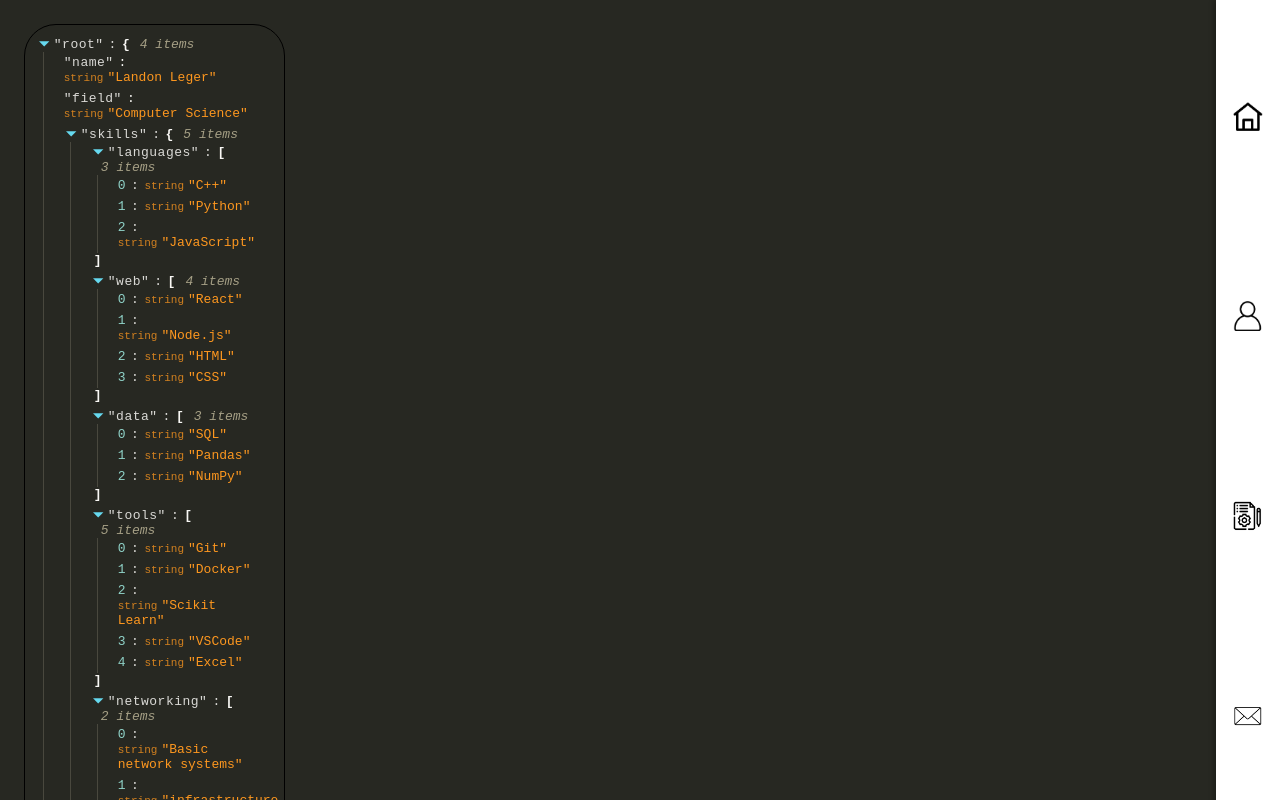
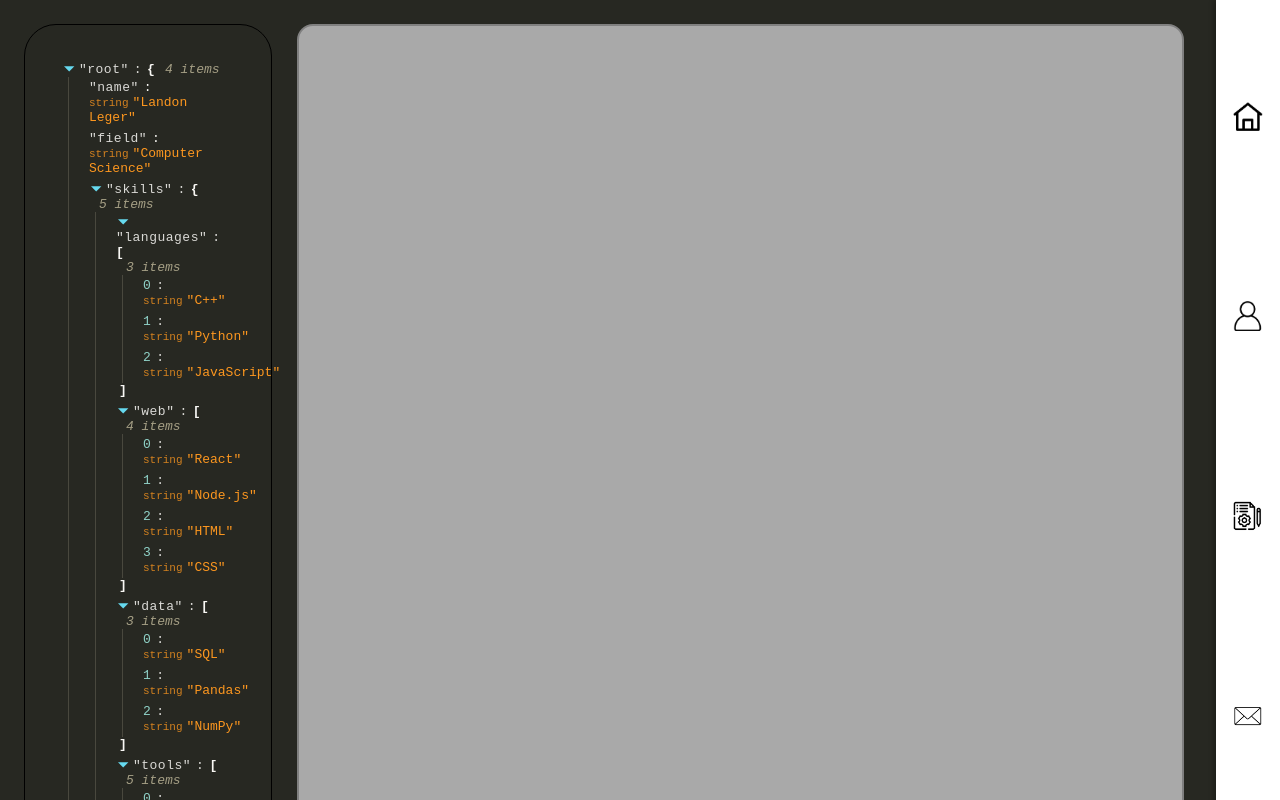
Before and after one commit to llege072/Online-Resume, a React (Create React App) app: page /about in a window 1280 px wide. Shown: the top 800 px of the page. Built offline with nearby package versions, Linux system fonts and the light colour scheme.

Commit message:
Still working on Home and About Me css styles

```diff
--- a/src/components/aboutMe.js
+++ b/src/components/aboutMe.js
@@ -11,7 +11,7 @@ function AboutMe(){
             web: ["React", "Node.js", "HTML", "CSS"],
             data: ["SQL", "Pandas", "NumPy"],
             tools: ["Git", "Docker","Scikit Learn", "VSCode", "Excel"],
-            networking: ["Basic network systems", "infrastructure management    "]
+            networking: ["Basic network systems", "Infra management"]
         },
         interests: {
             web: ["Full Stack", "Databases", "UI design"],
@@ -26,7 +26,9 @@ function AboutMe(){
                 <div className="json-box">
                     <ReactJson src={data} theme="monokai" collapsed={false} />
                 </div>
+                <div className="box">
 
+                </div>
 
             </div>
         )
--- a/src/styles/AboutMe.css
+++ b/src/styles/AboutMe.css
@@ -1,22 +1,26 @@
 @import './variables.css';
 
+.content{
+    display: flex;
+}
 
 .json-box{
     border: 1px solid black;
     border-radius: 2em;
     object-fit: cover;
-    width: 60%;
+    width: 14%;
 
     background-color: rgb(39, 40, 34);
     padding: 3%;
 
 }
 
-.content{
-    display: flex;
+.box{
+    margin-left: 2%;
+    margin-right: 2%;
+    width: 69vw;
+    height: auto;
+    background-color: darkgrey;
+    border: 2px solid grey;
+    border-radius: 1em;
 }
-
-.main{
-    border: 2px solid black;
-
-}
--- a/src/styles/HomePage.css
+++ b/src/styles/HomePage.css
@@ -12,7 +12,7 @@
 }
 
 .homeimage {
-  width: 100%;
+  width: 95%;
   height: 540px;
 
   margin: 2%;
```
